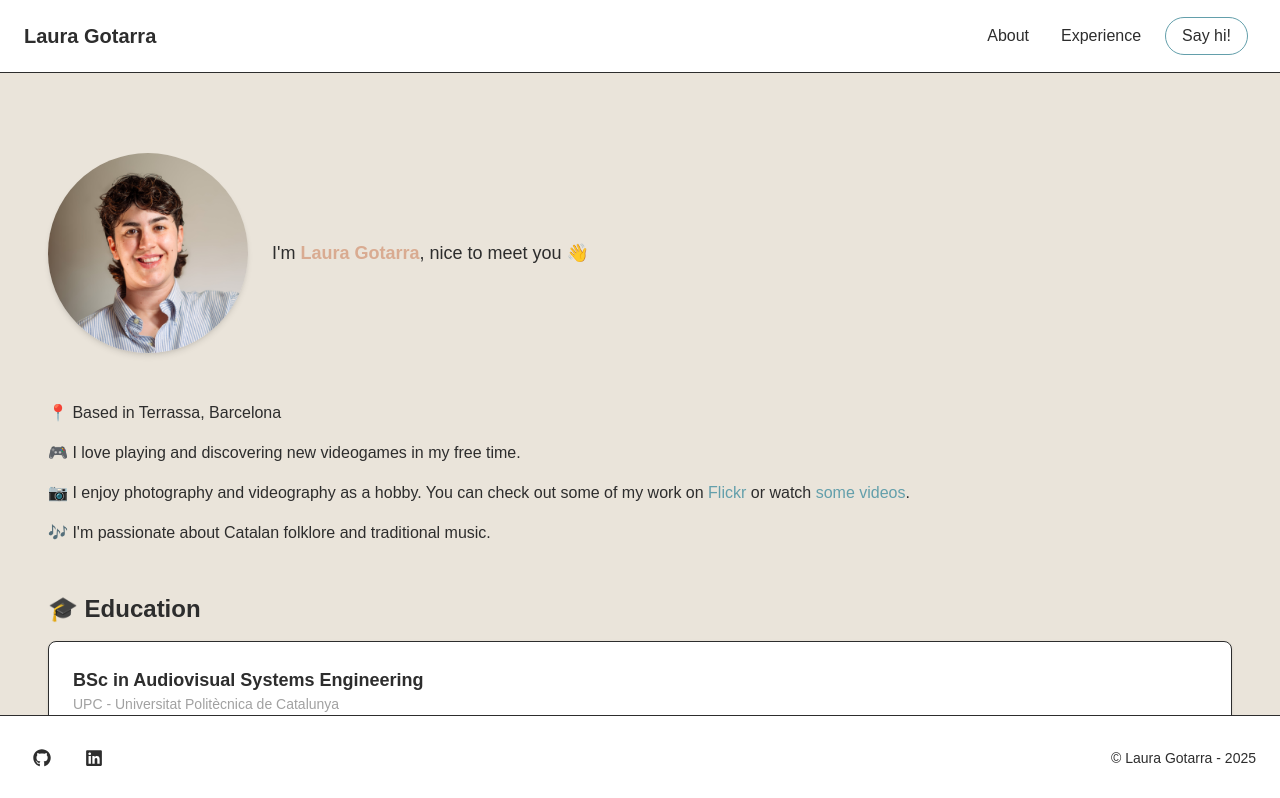
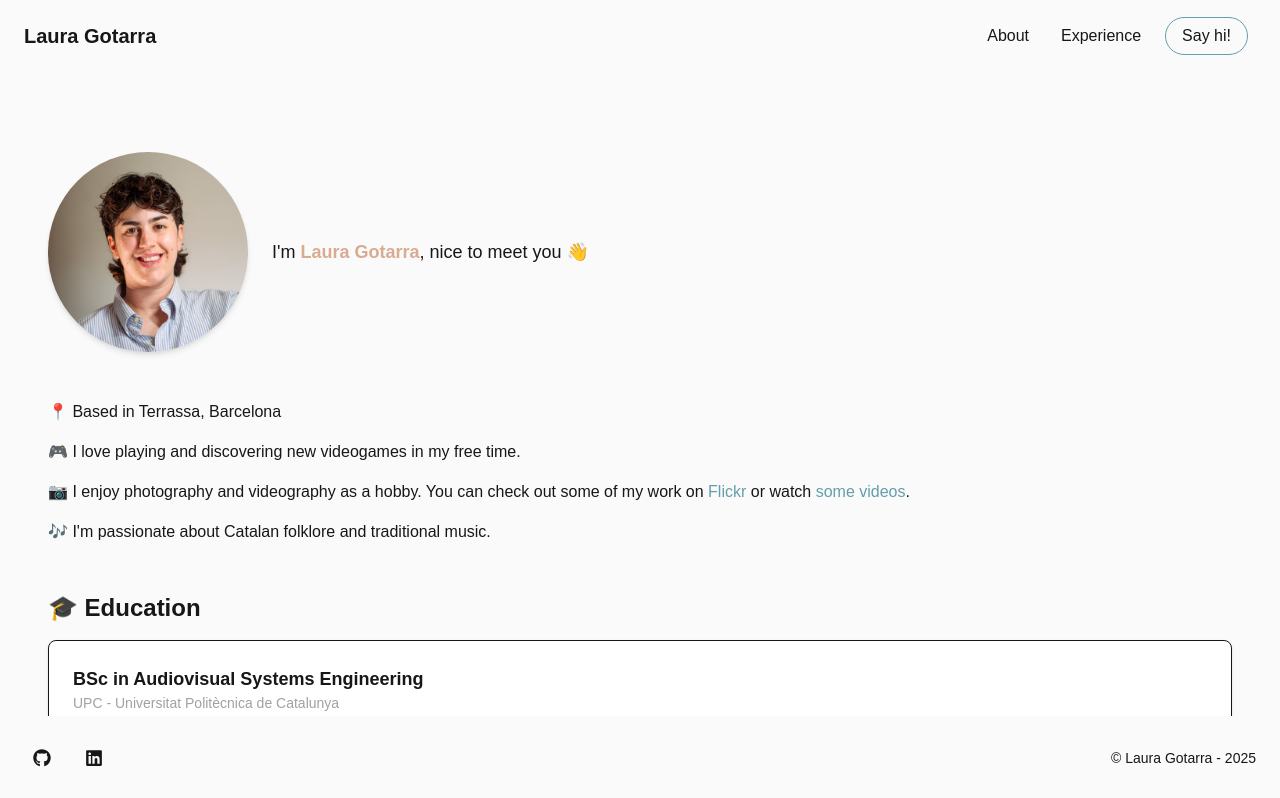
Before and after one commit to lgotarra/portfolio, a Next.js app: page /about in a window 1280 px wide. Shown: the top 798 px of the page. Built offline with nearby package versions, Linux system fonts and the light colour scheme.

Commit message:
feature: remove borders from sticky bars. update default bg colors

```diff
--- a/src/components/AnimatedMenu.tsx
+++ b/src/components/AnimatedMenu.tsx
@@ -25,7 +25,7 @@ const AnimatedMenu = ({
 
   return (
     <div
-      className="transition-all ease-in-out duration-500 absolute top-full left-0 w-full sm:hidden border-t z-40 overflow-hidden"
+      className="transition-all ease-in-out duration-500 absolute top-full left-0 w-full sm:hidden z-40 overflow-hidden"
       style={{
         height,
         visibility: isMenuOpen ? "visible" : "hidden",
--- a/src/components/Footer.tsx
+++ b/src/components/Footer.tsx
@@ -2,7 +2,7 @@ import { FaGithub, FaLinkedin } from "react-icons/fa";
 
 export default function Footer() {
   return (
-    <footer className="sticky bottom-0 w-full px-6 py-6 border-t bg-white dark:bg-neutral-900 flex flex-col sm:flex-row items-center justify-between text-sm">
+    <footer className="sticky bottom-0 w-full px-6 py-6 bg-neutral-50 dark:bg-neutral-900 flex flex-col sm:flex-row items-center justify-between text-sm">
       {/* Redes sociales a la izquierda */}
       <div className="flex gap-4 mb-4 sm:mb-0">
         <a
--- a/src/components/Navbar.tsx
+++ b/src/components/Navbar.tsx
@@ -23,7 +23,7 @@ export default function Navbar() {
   ];
 
   return (
-    <nav className="sticky top-0 w-full px-6 py-4 border-b flex justify-between items-center bg-white dark:bg-neutral-900">
+    <nav className="sticky top-0 w-full px-6 py-4 flex justify-between items-center bg-neutral-50 dark:bg-neutral-900">
       <Link href="/" className="text-xl font-bold" onClick={handleRedirect}>
         Laura Gotarra
       </Link>
--- a/src/styles/components.css
+++ b/src/styles/components.css
@@ -2,6 +2,6 @@
 
 @layer components {
   .cardDiv {
-    @apply p-6 rounded-lg border bg-white shadow transition-shadow duration-200 dark:bg-neutral-900 dark:border-neutral-700 hover:shadow-lg;
+    @apply p-6 rounded-lg border bg-white shadow transition-shadow duration-200 dark:bg-neutral-800 dark:border-neutral-500 hover:shadow-lg;
   }
 }
--- a/src/styles/globals.css
+++ b/src/styles/globals.css
@@ -1,8 +1,8 @@
 @import "tailwindcss";
 
 :root {
-  --background: #eae4da;
-  --foreground: #2d2d2d;
+  --background: #fafafa;
+  --foreground: oklch(20.5% 0 0);
 }
 
 @theme inline {
@@ -18,8 +18,8 @@
 
 @media (prefers-color-scheme: dark) {
   :root {
-    --background: #2d2d2d;
-    --foreground: #eae4da;
+    --background: oklch(20.5% 0 0);
+    --foreground: #fafafa;
   }
 }
 
```
